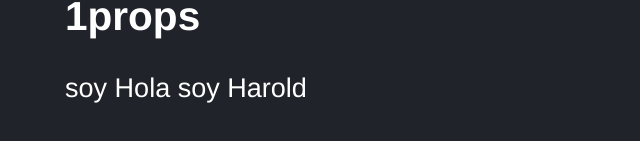
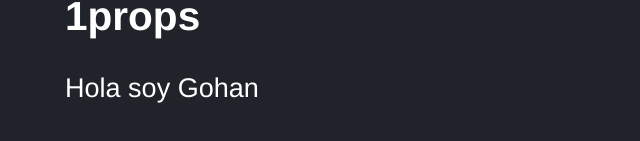
Before and after one commit to harold2tg/03-counter-app-vite, a React (Vite) app: page / in a window 1280 px wide. Shown: the part 1009-1150 px from the top of the page, without its empty margins (83-723 px from the left). Built offline with nearby package versions, Linux system fonts and the light colour scheme.

Commit message:
Definiendo el props desde el componente padre

```diff
--- a/src/FirstApp.jsx
+++ b/src/FirstApp.jsx
@@ -17,7 +17,7 @@ const devolveralgo = ()=> {
     return animal
 }
 
-export const FirstApp = ({title='Hola soy Harold'}) => {
+export const FirstApp = ({title}) => {
 
   return (
     // <Fragment>
@@ -38,7 +38,7 @@ export const FirstApp = ({title='Hola soy Harold'}) => {
 
 
     <h2> 1props</h2>
-    <p>soy {title}</p>
+    <p>{title}</p>
 
     </>
     // </Fragment>
--- a/src/main.jsx
+++ b/src/main.jsx
@@ -11,6 +11,6 @@ import './styles.css';
 ReactDOM.createRoot( document.getElementById('root')).render(
     <React.StrictMode>
         <HelloWordApp/>
-        <FirstApp/>
+        <FirstApp title="Hola soy Gohan"/>
     </React.StrictMode>
 )
```
